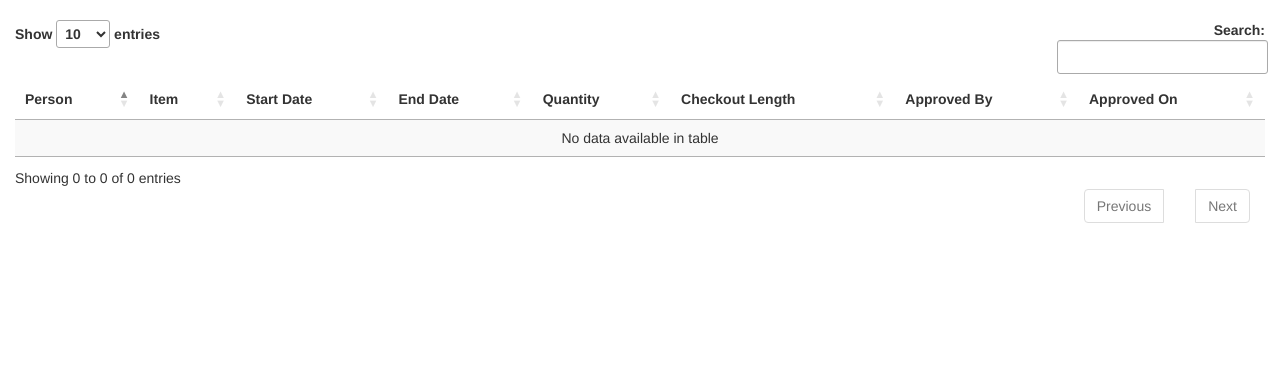
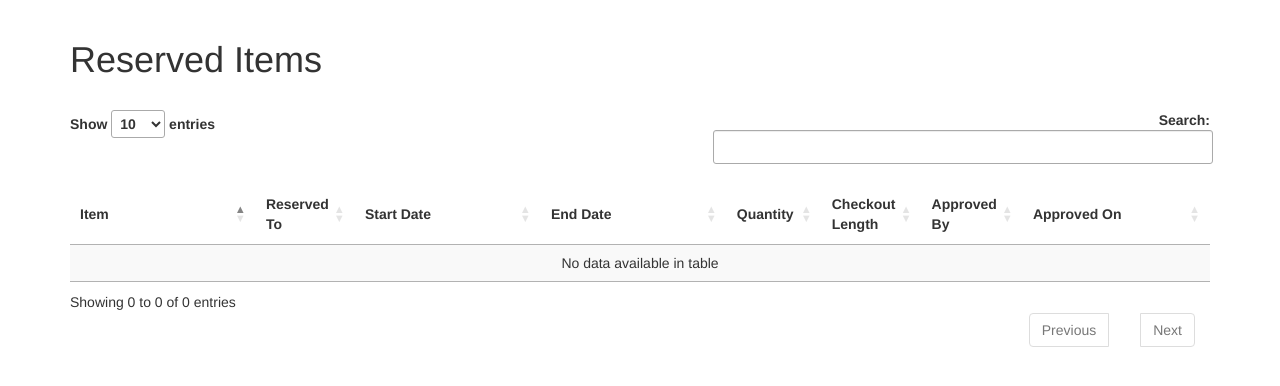
Before and after one commit to Awmusic12635/SeniorDev, a Django app: page /reservation/ in a window 1280 px wide. Shown: the part 50-436 px from the top of the page. Run offline with Django 3.2, Linux system fonts and the light colour scheme; the visitor is signed in with stand-in values (Sample User, id 1); data that the repository does not hold is empty; some libraries are stand-ins or nearby versions.

Commit message:
updating reservation requests and reserved items page styles

```diff
--- a/backend/static/css/style.css
+++ b/backend/static/css/style.css
@@ -20,3 +20,10 @@
 .tableHeader {
 	margin-bottom: 20px;
 }
+.dataTables_filter label {
+	width: 500px;
+	margin-bottom: 20px;
+}
+ .dataTables_filter .input-sm {
+ 	width: 80%;
+ }
--- a/backend/templates/itemTypeList.html
+++ b/backend/templates/itemTypeList.html
@@ -49,7 +49,7 @@
                             <td>{{ item.description }}</td>
                             <td>{{ item.manufacturer }}</td>
                             <td>{{ item.model }}</td>>
-                            <td>{{ item.cost }}</td>
+                            <td>$ {{ item.cost }}</td>
                             <td>
                                 <button type="button" data-id="{{ item.id }}" class="btn btn-primary btn-xs viewButton"><i class="fa fa-eye" aria-hidden="true"></i> View</button>
                                 <button type="button" data-id="{{ item.id }}" class="btn btn-xs editButton"><i class="fa fa-pencil" aria-hidden="true"></i> Edit</button>
--- a/backend/templates/viewReservations.html
+++ b/backend/templates/viewReservations.html
@@ -9,29 +9,38 @@
             window.location="/reservationRequest/edit/"+$(this).attr('data-id');
         });
     });
+</script>
+<div class="container tableHeader">
+    <div class="row">
+        <div class="col-sm-6">
+            <h1>Reserved Items</h1>
+        </div>
+        <div class="col-sm-6">
 
-
-</script>
-
-<div style="margin: 15px;">
+        </div>
+    </div>
+</div>
+<div class="container">
+    <div class="row">
+        <div class="col-sm-12">
             <table id="itemTable" class="display">
                 <thead>
                     <tr>
-                <th>Person</th>
-                <th>Item</th>
-                <th>Start Date</th>
-                <th>End Date</th>
-                <th>Quantity</th>
-                <th>Checkout Length</th>
-                <th>Approved By</th>
-                <th>Approved On</th>
+                        <th class="col-sm-2 text-right">Item</th>
+                        <th class="col-sm-1">Reserved To</th>
+                        <th class="col-sm-2">Start Date</th>
+                        <th class="col-sm-2">End Date</th>
+                        <th class="col-sm-1">Quantity</th>
+                        <th class="col-sm-1">Checkout Length</th>
+                        <th class="col-sm-1">Approved By</th>
+                        <th class="col-sm-2">Approved On</th>
                     </tr>
                 </thead>
                 <tbody>
                     {% for r in reservations %}
                         <tr>
+                            <td class="text-right"><b>{{ r.itemTypeID.name }}</b></td>
                             <td>{{ r.userID }}</td>
-                    <td>{{ r.itemTypeID.name }}</td>
                             <td>{{ r.startDate }}</td>
                             <td>{{ r.endDate }}</td>
                             <td>{{ r.quantity }}</td>
@@ -43,4 +52,6 @@
                 </tbody>
             </table>
         </div>
+    </div>
+</div>
 {% endblock %}
```
Also changed, not shown: backend/templates/reservationRequests.html (+21 -10 lines). Lines whose indentation alone changed are shown as unchanged.
